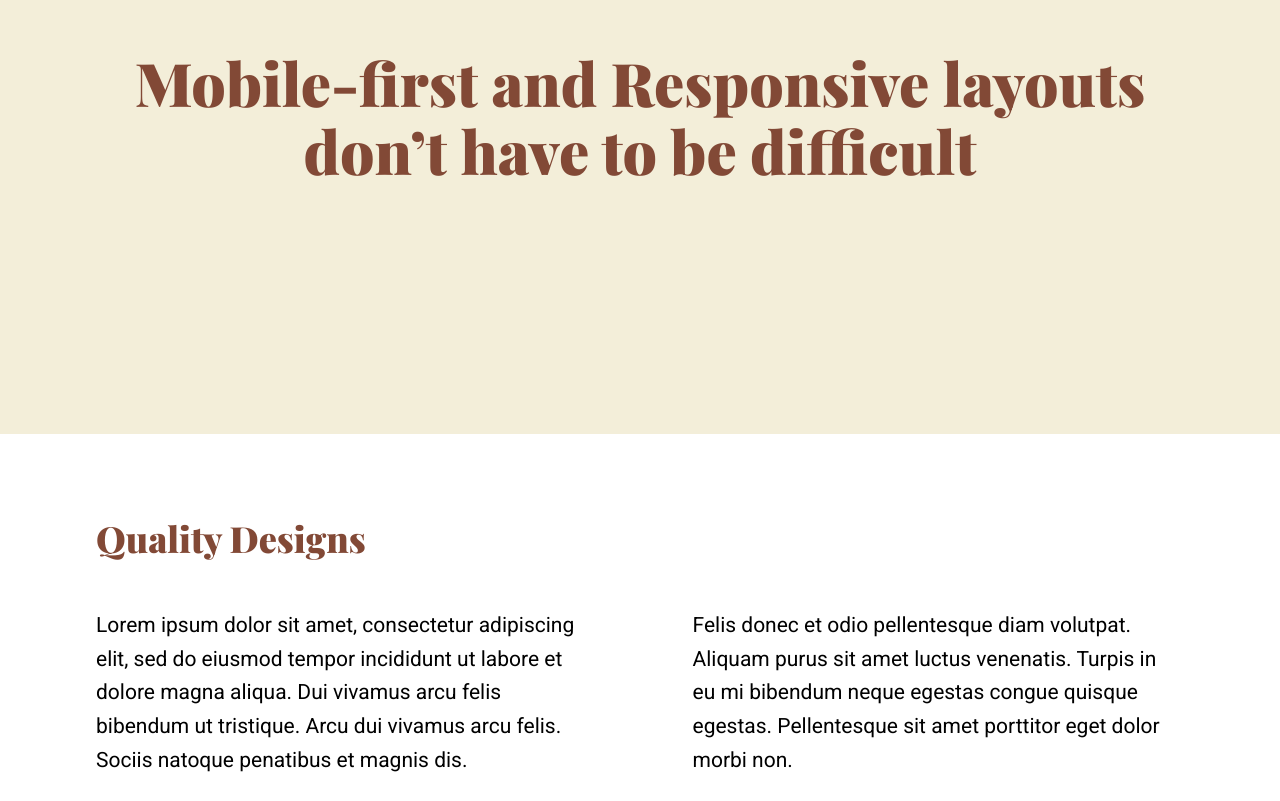
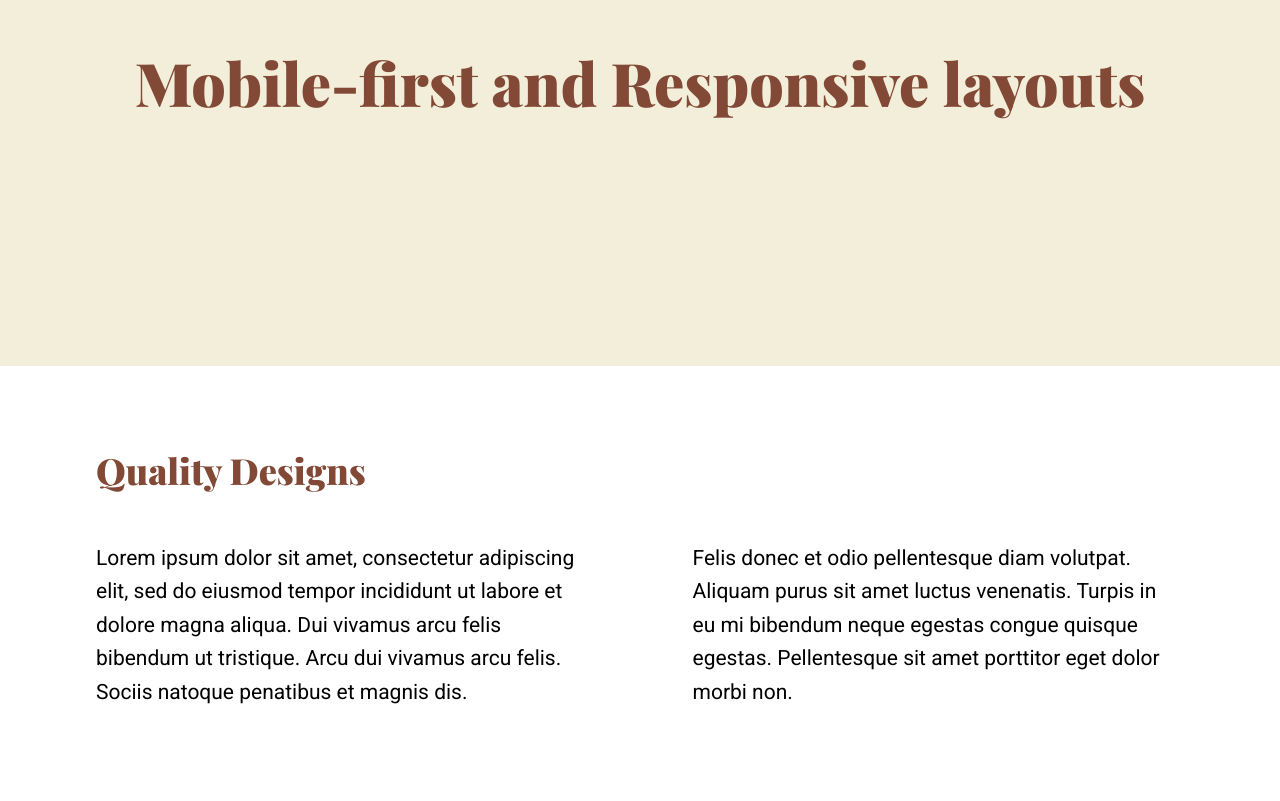
Before and after one commit to tanereren/responsive-web-design, a plain HTML site: page index.html in a window 1280 px wide. Shown: the part 151-952 px from the top of the page. Drawn offline with nearby package versions, Linux system fonts and the light colour scheme.

Commit message:
Update index.html

```diff
--- a/index.html
+++ b/index.html
@@ -10,7 +10,7 @@
     <section class="intro">
       <div class="container">
         <h1 class="intro__title">
-          Mobile-first and Responsive layouts don’t have to be difficult
+          Mobile-first and Responsive layouts
         </h1>
       </div>
     </section>
```
